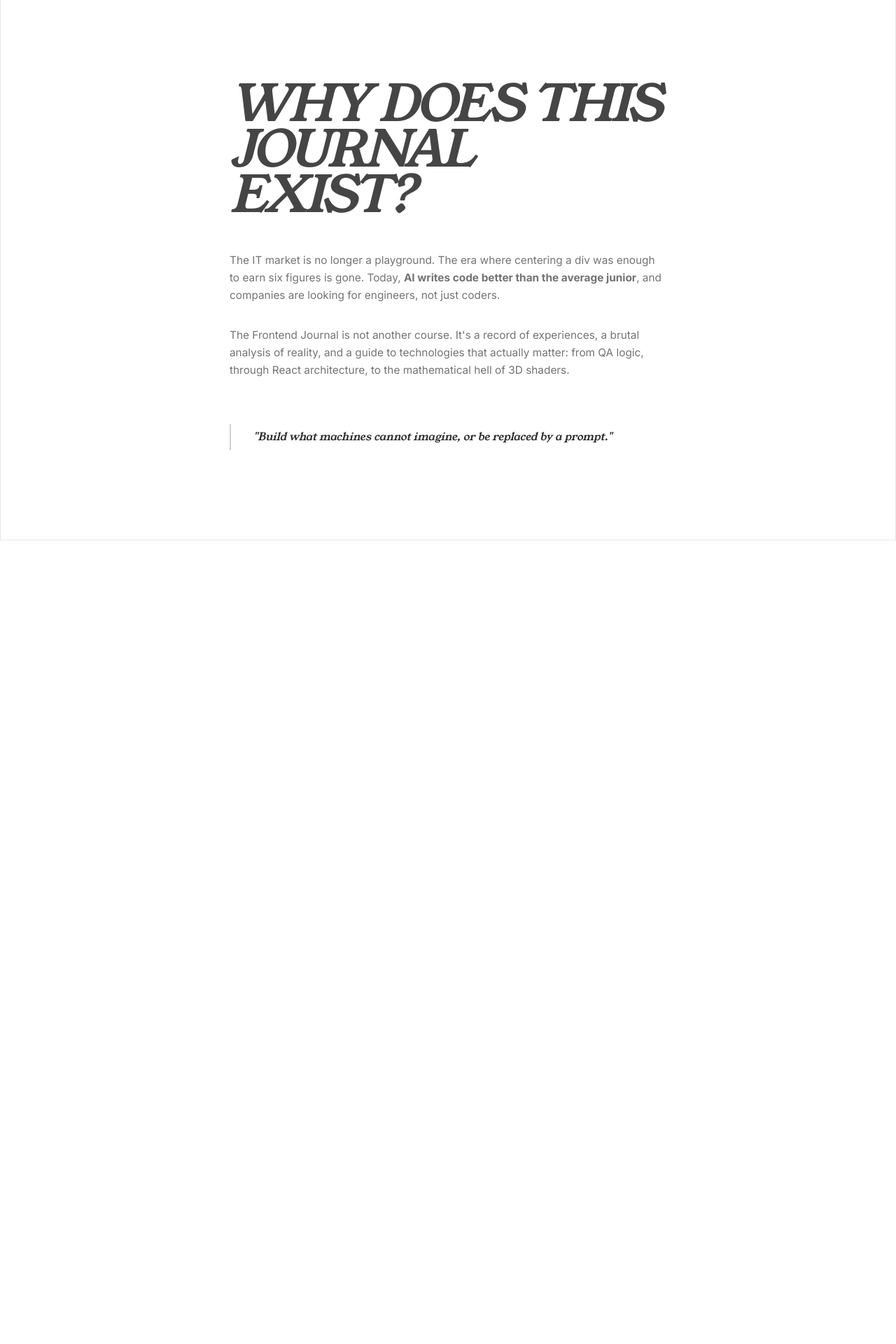
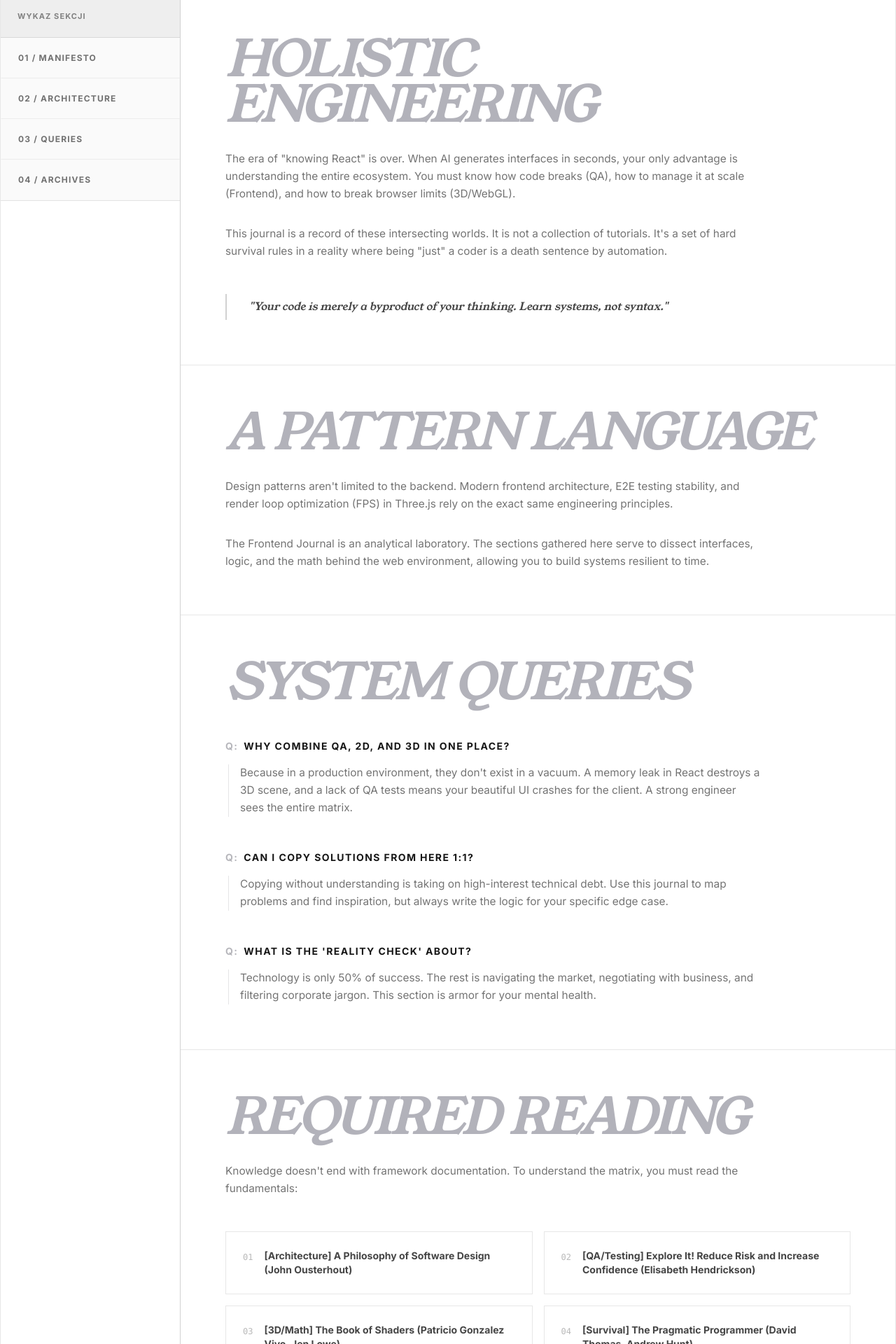
Before and after one commit to highimexy/it-shit, a Next.js app in the folder frontend/: page /en/about in a window 1280 px wide. Shown: the part 340-2260 px from the top of the page at 70% size. Before the commit the page ends 1528 px from the top, so only its background shows below. Built offline with nearby package versions, Linux system fonts and the light colour scheme.

Commit message:
feat(i18n): enhance About page with new sections and improved translations

```diff
--- a/frontend/app/[locale]/about/page.tsx
+++ b/frontend/app/[locale]/about/page.tsx
@@ -8,19 +8,58 @@ import { useTranslations } from 'next-intl'
 export default function AboutPage() {
   const t = useTranslations('About')
 
+  const sections = [
+    { id: 'manifesto', label: t('nav.manifesto') },
+    { id: 'architecture', label: t('nav.architecture') },
+    { id: 'faq', label: t('nav.faq') },
+    { id: 'resources', label: t('nav.resources') },
+  ]
+
   return (
     <main className="min-h-screen">
-      <SimpleHeader title={t('header.title')} accentColor="text-zinc-300" />
+      <SimpleHeader title={t('header.title')} accentColor="text-zinc-400" />
       <SectionDivider />
 
       <section className="border-foreground/10 border-b">
-        <Container className="py-20 md:py-32">
-          <div className="mx-auto max-w-2xl px-6">
-            <h2 className="font-serif text-3xl tracking-tighter uppercase italic opacity-80">
+        <Container className="">
+          <div className="flex flex-col items-start lg:flex-row">
+            {/* STICKY SIDEBAR (Oparta na tym z Changelogu) */}
+            <aside className="border-foreground/10 bg-foreground/2 sticky top-14 hidden w-64 shrink-0 flex-col border-b lg:flex lg:border-b">
+              <div className="border-foreground/10 bg-foreground/5 border-b px-6 py-5">
+                <span className="font-sans text-[11px] font-bold tracking-widest uppercase opacity-50">
+                  Wykaz Sekcji
+                </span>
+              </div>
+              <nav className="flex flex-col">
+                {sections.map((sec, index) => (
+                  <a
+                    key={sec.id}
+                    href={`#${sec.id}`}
+                    className={`group hover:bg-background relative flex items-center justify-between border border-transparent px-6 py-5 opacity-60 transition-all duration-300 ease-out hover:z-20 hover:translate-x-1 hover:-translate-y-1 hover:rounded-md hover:border-zinc-500/30 hover:opacity-100 hover:shadow-[0_10px_20px_-10px_rgba(161,161,170,0.15)] ${
+                      index !== sections.length - 1
+                        ? 'border-b-foreground/10 hover:border-b-zinc-500/30'
+                        : ''
+                    }`}
+                  >
+                    <span className="text-foreground font-sans text-xs font-bold tracking-widest uppercase transition-colors group-hover:text-zinc-400">
+                      {sec.label}
+                    </span>
+                  </a>
+                ))}
+              </nav>
+            </aside>
+
+            {/* MAIN CONTENT */}
+            <div className="bg-foreground/10 border-foreground/10 flex w-full flex-1 flex-col border-l">
+              {/* 01: MANIFESTO */}
+              <div
+                id="manifesto"
+                className="bg-background border-foreground/10 scroll-mt-32 border-b p-8 md:p-12 lg:p-16"
+              >
+                <h2 className="font-serif text-3xl tracking-tighter text-zinc-400 uppercase italic opacity-80">
                   {t('manifesto.title')}
                 </h2>
-
-            <div className="mt-12 space-y-8 font-sans text-lg leading-relaxed opacity-60">
+                <div className="mt-8 max-w-3xl space-y-8 font-sans text-base leading-relaxed opacity-60">
                   <p>
                     {t.rich('manifesto.p1', {
                       bold: (chunks) => (
@@ -28,17 +67,95 @@ export default function AboutPage() {
                       ),
                     })}
                   </p>
-              <p>{t('manifesto.p2')}</p>
+                  <p>
+                    {t.rich('manifesto.p2', {
+                      bold: (chunks) => (
+                        <span className="text-foreground font-bold opacity-100">{chunks}</span>
+                      ),
+                    })}
+                  </p>
                 </div>
-
-            <div className="border-foreground/20 mt-16 border-l-2 py-2 pl-8">
-              <p className="font-serif text-2xl leading-snug italic opacity-90">
+                <div className="border-foreground/20 mt-12 border-l-2 py-2 pl-8">
+                  <p className="font-serif text-xl leading-snug italic opacity-80 md:text-2xl">
                     {t('manifesto.quote')}
                   </p>
                 </div>
               </div>
+
+              {/* 02: ARCHITECTURE */}
+              <div
+                id="architecture"
+                className="bg-background border-foreground/10 scroll-mt-32 border-b p-8 md:p-12 lg:p-16"
+              >
+                <h2 className="font-serif text-3xl tracking-tighter text-zinc-400 uppercase italic opacity-80">
+                  {t('architecture.title')}
+                </h2>
+                <div className="mt-8 max-w-3xl space-y-8 font-sans text-base leading-relaxed opacity-60">
+                  <p>
+                    {t.rich('architecture.p1', {
+                      italic: (chunks) => <span className="italic">{chunks}</span>,
+                    })}
+                  </p>
+                  <p>
+                    {t.rich('architecture.p2', {
+                      bold: (chunks) => (
+                        <span className="text-foreground font-bold opacity-100">{chunks}</span>
+                      ),
+                    })}
+                  </p>
+                </div>
+              </div>
+
+              {/* 03: FAQ */}
+              <div
+                id="faq"
+                className="bg-background border-foreground/10 scroll-mt-32 border-b p-8 md:p-12 lg:p-16"
+              >
+                <h2 className="mb-12 font-serif text-3xl tracking-tighter text-zinc-400 uppercase italic opacity-80">
+                  {t('faq.title')}
+                </h2>
+                <div className="grid max-w-3xl gap-12">
+                  {[1, 2, 3].map((num) => (
+                    <div key={`q${num}`} className="group">
+                      <h4 className="text-foreground mb-4 font-sans text-sm font-bold tracking-widest uppercase">
+                        <span className="mr-2 text-zinc-500 opacity-50">Q:</span>
+                        {t(`faq.q${num}`)}
+                      </h4>
+                      <p className="ml-1 border-l border-zinc-500/30 pl-4 font-sans text-base leading-relaxed opacity-60">
+                        {t(`faq.a${num}`)}
+                      </p>
+                    </div>
+                  ))}
+                </div>
+              </div>
+
+              {/* 04: RESOURCES */}
+              <div id="resources" className="bg-background scroll-mt-32 p-8 md:p-12 lg:p-16">
+                <h2 className="font-serif text-3xl tracking-tighter text-zinc-400 uppercase italic opacity-80">
+                  {t('resources.title')}
+                </h2>
+                <p className="mt-8 mb-12 max-w-3xl font-sans text-base leading-relaxed opacity-60">
+                  {t('resources.p1')}
+                </p>
+                <div className="grid max-w-4xl gap-4 sm:grid-cols-2">
+                  {[1, 2, 3, 4].map((num) => (
+                    <div
+                      key={`book${num}`}
+                      className="border-foreground/10 hover:bg-foreground/5 flex items-start gap-4 border p-6 transition-colors"
+                    >
+                      <span className="mt-1 font-mono text-xs opacity-30">0{num}</span>
+                      <span className="font-sans text-sm font-bold opacity-80">
+                        {t(`resources.book${num}`)}
+                      </span>
+                    </div>
+                  ))}
+                </div>
+              </div>
+            </div>
+          </div>
         </Container>
       </section>
+      <SectionDivider />
     </main>
   )
 }
--- a/frontend/messages/en.json
+++ b/frontend/messages/en.json
@@ -470,13 +470,42 @@
   },
   "About": {
     "header": {
-      "title": "About Project"
+      "title": "About System",
+      "subtitle": "Survival manifesto for the Post-Junior era."
+    },
+    "nav": {
+      "manifesto": "01 / Manifesto",
+      "architecture": "02 / Architecture",
+      "faq": "03 / Queries",
+      "resources": "04 / Archives"
     },
     "manifesto": {
-      "title": "Why does this journal exist?",
-      "p1": "The IT market is no longer a playground. The era where centering a div was enough to earn six figures is gone. Today, <bold>AI writes code better than the average junior</bold>, and companies are looking for engineers, not just coders.",
-      "p2": "The Frontend Journal is not another course. It's a record of experiences, a brutal analysis of reality, and a guide to technologies that actually matter: from QA logic, through React architecture, to the mathematical hell of 3D shaders.",
-      "quote": "\"Build what machines cannot imagine, or be replaced by a prompt.\""
+      "title": "Holistic Engineering",
+      "p1": "The era of \"knowing React\" is over. When AI generates interfaces in seconds, your only advantage is understanding the entire ecosystem. You must know how code breaks (QA), how to manage it at scale (Frontend), and how to break browser limits (3D/WebGL).",
+      "p2": "This journal is a record of these intersecting worlds. It is not a collection of tutorials. It's a set of hard survival rules in a reality where being \"just\" a coder is a death sentence by automation.",
+      "quote": "\"Your code is merely a byproduct of your thinking. Learn systems, not syntax.\""
+    },
+    "architecture": {
+      "title": "A Pattern Language",
+      "p1": "Design patterns aren't limited to the backend. Modern frontend architecture, E2E testing stability, and render loop optimization (FPS) in Three.js rely on the exact same engineering principles.",
+      "p2": "The Frontend Journal is an analytical laboratory. The sections gathered here serve to dissect interfaces, logic, and the math behind the web environment, allowing you to build systems resilient to time."
+    },
+    "faq": {
+      "title": "System Queries",
+      "q1": "Why combine QA, 2D, and 3D in one place?",
+      "a1": "Because in a production environment, they don't exist in a vacuum. A memory leak in React destroys a 3D scene, and a lack of QA tests means your beautiful UI crashes for the client. A strong engineer sees the entire matrix.",
+      "q2": "Can I copy solutions from here 1:1?",
+      "a2": "Copying without understanding is taking on high-interest technical debt. Use this journal to map problems and find inspiration, but always write the logic for your specific edge case.",
+      "q3": "What is the 'Reality Check' about?",
+      "a3": "Technology is only 50% of success. The rest is navigating the market, negotiating with business, and filtering corporate jargon. This section is armor for your mental health."
+    },
+    "resources": {
+      "title": "Required Reading",
+      "p1": "Knowledge doesn't end with framework documentation. To understand the matrix, you must read the fundamentals:",
+      "book1": "[Architecture] A Philosophy of Software Design (John Ousterhout)",
+      "book2": "[QA/Testing] Explore It! Reduce Risk and Increase Confidence (Elisabeth Hendrickson)",
+      "book3": "[3D/Math] The Book of Shaders (Patricio Gonzalez Vivo, Jen Lowe)",
+      "book4": "[Survival] The Pragmatic Programmer (David Thomas, Andrew Hunt)"
     }
   },
   "Changelog": {
--- a/frontend/messages/pl.json
+++ b/frontend/messages/pl.json
@@ -470,14 +470,42 @@
   },
   "About": {
     "header": {
-      "title": "O Projekcie",
+      "title": "O Systemie",
       "subtitle": "Manifest przetrwania w erze Post-Juniora."
     },
+    "nav": {
+      "manifesto": "01 / Manifest",
+      "architecture": "02 / Architektura",
+      "faq": "03 / Zapytania",
+      "resources": "04 / Archiwa"
+    },
     "manifesto": {
-      "title": "Dlaczego ten dziennik istnieje?",
-      "p1": "Rynek IT przestał być placem zabaw. Era, w której wystarczyło umieć wycentrować diva, aby zarabiać sześciocyfrowe kwoty, odeszła w niepamięć. Dziś <bold>AI pisze kod lepiej niż przeciętny junior</bold>, a firmy szukają inżynierów, a nie tylko koderów.",
-      "p2": "The Frontend Journal to nie jest kolejny kurs. To zapis doświadczeń, brutalna analiza realiów i przewodnik po technologiach, które naprawdę mają znaczenie: od logiki QA, przez architekturę Reacta, aż po matematyczne piekło shaderów w 3D.",
-      "quote": "\"Buduj to, czego maszyny nie potrafią sobie wyobrazić, albo daj się zastąpić promptem.\""
+      "title": "Holistyczna Inżynieria",
+      "p1": "Era \"znajomości Reacta\" dobiegła końca. Kiedy AI generuje interfejsy w sekundy, Twoją jedyną przewagą jest zrozumienie całego ekosystemu. Musisz wiedzieć, jak kod pęka (QA), jak nim zarządzać w dużej skali (Frontend) i jak przełamywać bariery przeglądarki (3D/WebGL).",
+      "p2": "Ten dziennik to zapis połączenia tych światów. To nie jest zbiór tutoriali. To zbiór twardych reguł przetrwania w realiach, w których bycie \"tylko\" koderem to wyrok szybkiego zastąpienia przez maszynę.",
+      "quote": "\"Twój kod to tylko produkt uboczny myślenia. Ucz się systemów, nie składni.\""
+    },
+    "architecture": {
+      "title": "Język Wzorców",
+      "p1": "Wzorce projektowe nie ograniczają się do klasycznego backendu. Architektura nowoczesnego frontendu, stabilność testów E2E i optymalizacja pętli renderowania (FPS) w Three.js opierają się na tych samych inżynieryjnych pryncypiach.",
+      "p2": "The Frontend Journal to laboratorium analityczne. Zebrane tutaj sekcje służą dekonstrukcji interfejsów, logiki i matematyki stojącej za środowiskiem webowym, abyś potrafił zbudować system odporny na upływ czasu."
+    },
+    "faq": {
+      "title": "Pytania Systemowe",
+      "q1": "Dlaczego łączysz QA, 2D i 3D w jednym miejscu?",
+      "a1": "Bo w rzeczywistości produkcyjnej one nie istnieją w próżni. Wyciek pamięci w React niszczy scenę 3D, a brak testów QA sprawia, że Twój piękny interfejs wywala się u klienta. Silny inżynier widzi matrycę w całości.",
+      "q2": "Mogę skopiować tutejsze rozwiązania 1:1?",
+      "a2": "Kopiowanie bez zrozumienia to zaciąganie długu technicznego na wysoki procent. Używaj tego dziennika do mapowania problemów i inspiracji, ale logikę zawsze pisz pod swój własny przypadek brzegowy.",
+      "q3": "O co chodzi z tym 'Zderzeniem z Realiami'?",
+      "a3": "Technologia to tylko 50% sukcesu. Reszta to poruszanie się po rynku, negocjacje z biznesem i filtrowanie korpo-żargonu. Ta sekcja to pancerz ochronny dla Twojego zdrowia psychicznego."
+    },
+    "resources": {
+      "title": "Wymagane Lektury",
+      "p1": "Wiedza nie kończy się na dokumentacji frameworków. Aby zrozumieć matrycę, musisz czytać fundamenty:",
+      "book1": "[Architektura] A Philosophy of Software Design (John Ousterhout)",
+      "book2": "[QA/Testy] Explore It! Reduce Risk and Increase Confidence (Elisabeth Hendrickson)",
+      "book3": "[3D/Matematyka] The Book of Shaders (Patricio Gonzalez Vivo, Jen Lowe)",
+      "book4": "[Przetrwanie] Pragmatyczny Programista (David Thomas, Andrew Hunt)"
     }
   },
   "Changelog": {
```
Lines whose indentation alone changed are shown as unchanged.
